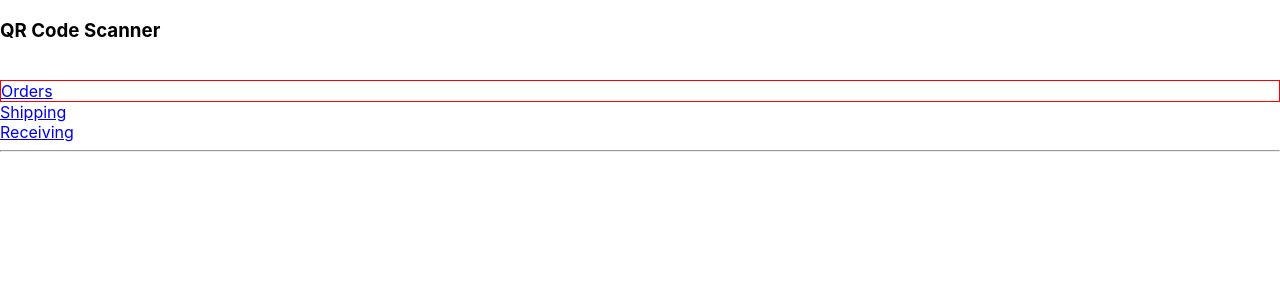
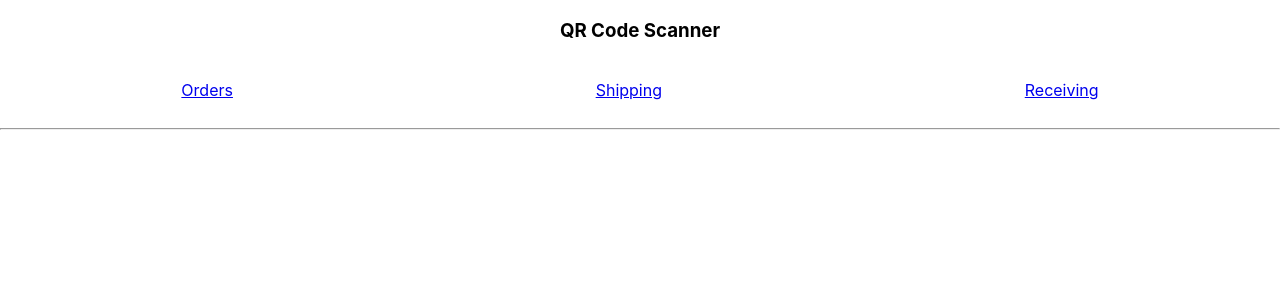
Before and after one commit to Civoremo/barcode_scanner_FE, a React (Create React App) app: page / in a window 1280 px wide. Shown: the top 300 px of the page. Built offline with nearby package versions, Linux system fonts and the light colour scheme.

Commit message:
nav styling

```diff
--- a/src/App.js
+++ b/src/App.js
@@ -11,18 +11,17 @@ import Scans from "./components/scans";
 function App() {
   return (
     <div>
-      <h3>QR Code Scanner</h3>
+      <div style={{ display: "flex", justifyContent: "center" }}>
+        <h3>QR Code Scanner</h3>
+      </div>
       <br />
-      <div
-        style={{ display: "flex", flexDirection: "column", flexWrap: "wrap" }}
-      >
+      <div style={{ display: "flex", justifyContent: "space-around" }}>
         {/* <Link to='generateQR'>Generate QR</Link> */}
-        <Link to='/orders' style={{ border: "1px solid red" }}>
-          Orders
-        </Link>
+        <Link to='/orders'>Orders</Link>
         <Link to='/shipping'>Shipping</Link>
         <Link to='/receiving'>Receiving</Link>
       </div>
+      <br />
       <hr />
       <br />
       <div>
```
